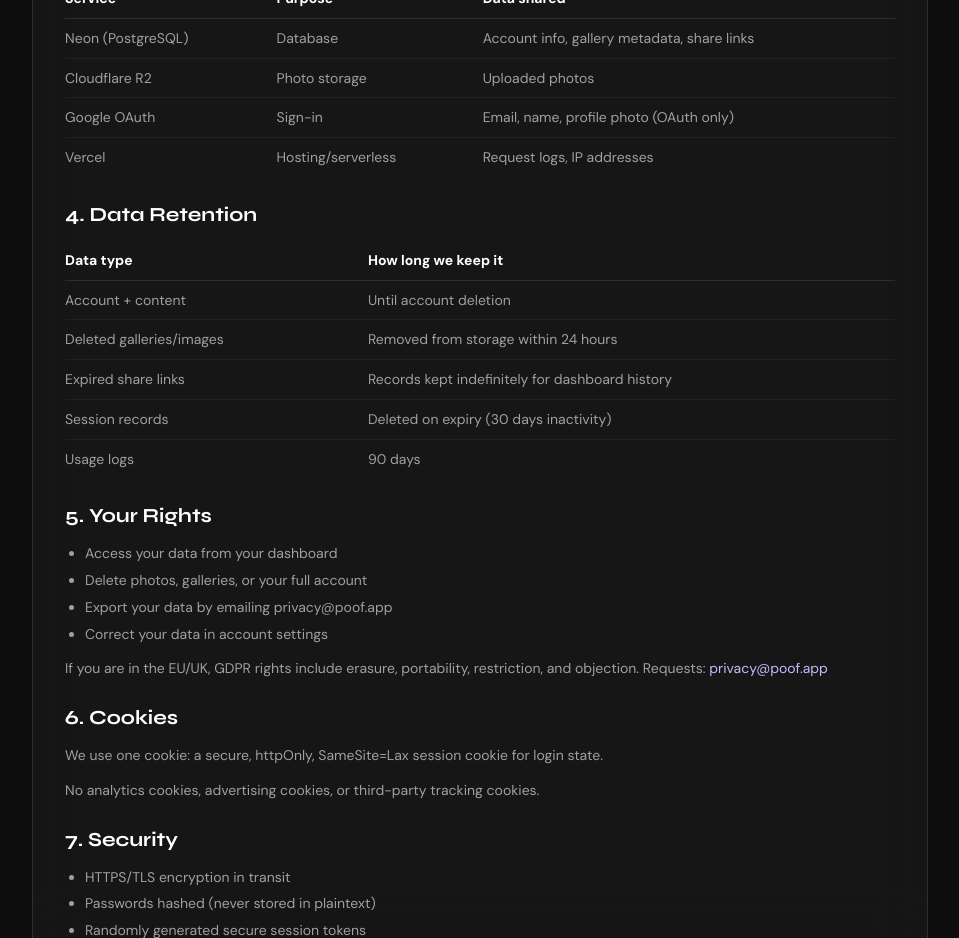
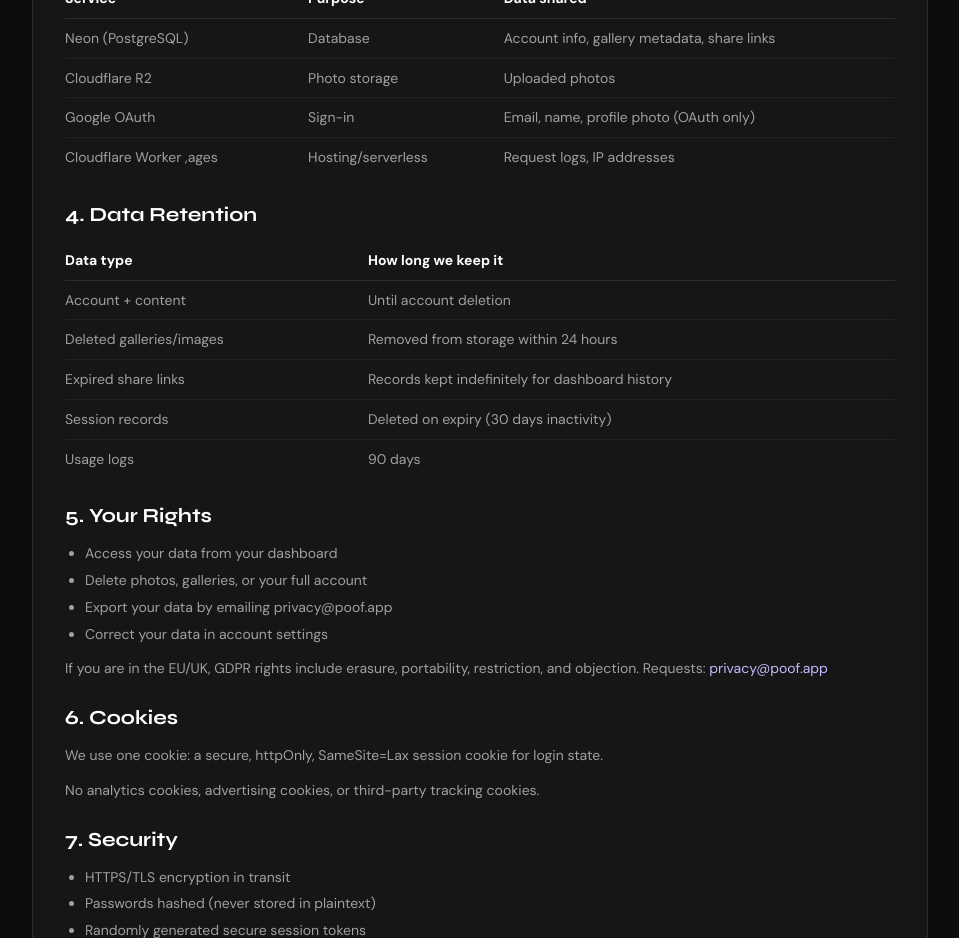
Before and after one commit to mdkaifansari04/poof, a Next.js app: page /privacy in a window 1280 px wide. Shown: the part 1460-2398 px from the top of the page, without its empty margins (160-1119 px from the left). Built offline with nearby package versions, Linux system fonts and the light colour scheme; no server answers.

Commit message:
chore: update docs

```diff
--- a/app/layout.tsx
+++ b/app/layout.tsx
@@ -1,6 +1,5 @@
 import type { Metadata, Viewport } from "next";
 import { DM_Sans, Syne } from "next/font/google";
-import { Analytics } from "@vercel/analytics/next";
 import { Toaster } from "sonner";
 import { QueryProvider } from "@/components/providers/query-provider";
 import "./globals.css";
@@ -107,7 +106,6 @@
               },
             }}
           />
-          <Analytics />
         </QueryProvider>
       </body>
     </html>
--- a/app/privacy/page.tsx
+++ b/app/privacy/page.tsx
@@ -123,7 +123,7 @@
                     <tr className="border-b border-white/5"><td className="py-2 pr-4">Neon (PostgreSQL)</td><td className="py-2 pr-4">Database</td><td className="py-2">Account info, gallery metadata, share links</td></tr>
                     <tr className="border-b border-white/5"><td className="py-2 pr-4">Cloudflare R2</td><td className="py-2 pr-4">Photo storage</td><td className="py-2">Uploaded photos</td></tr>
                     <tr className="border-b border-white/5"><td className="py-2 pr-4">Google OAuth</td><td className="py-2 pr-4">Sign-in</td><td className="py-2">Email, name, profile photo (OAuth only)</td></tr>
-                    <tr><td className="py-2 pr-4">Vercel</td><td className="py-2 pr-4">Hosting/serverless</td><td className="py-2">Request logs, IP addresses</td></tr>
+                    <tr><td className="py-2 pr-4">Cloudflare Worker ,ages</td><td className="py-2 pr-4">Hosting/serverless</td><td className="py-2">Request logs, IP addresses</td></tr>
                   </tbody>
                 </table>
               </div>
```
Also changed, not shown: .agents/plan.md, 2 other files (tests, documents, lock files or other folders).
